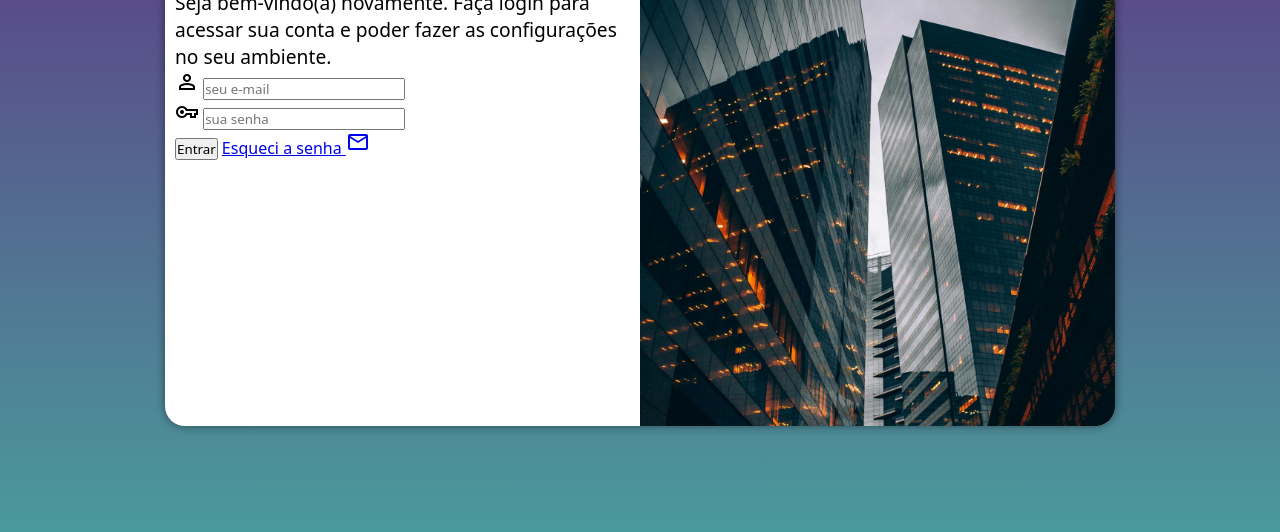
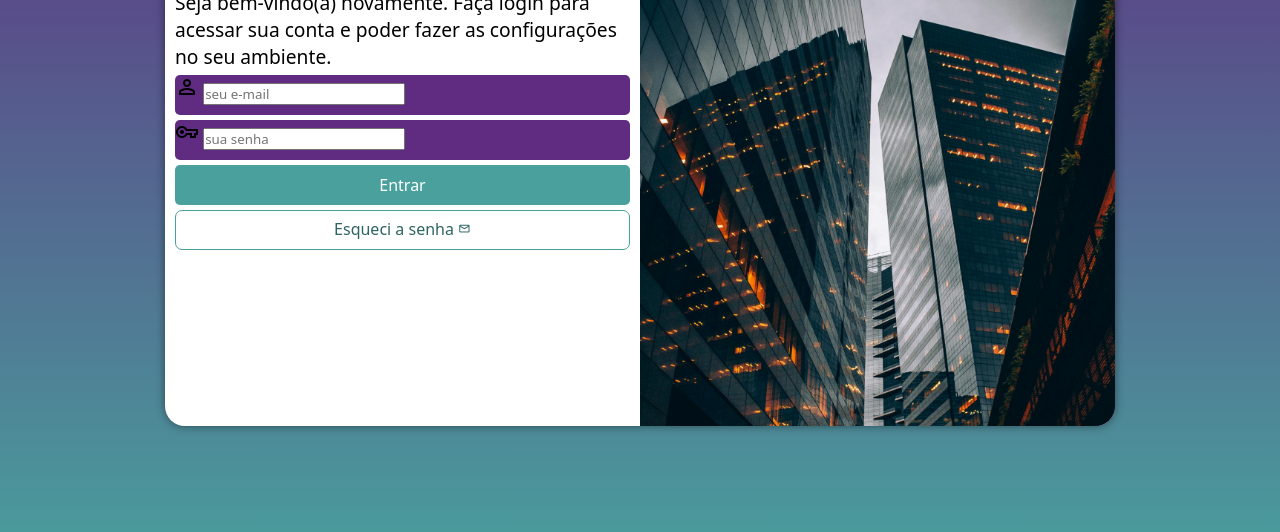
Before and after one commit to filipedosSantos11/projeto-login, a plain HTML site: page index.html in a window 1280 px wide. Shown: the part 224-756 px from the top of the page. Drawn offline with nearby package versions, Linux system fonts and the light colour scheme.

Commit message:
adicionei estilo ao formulário

```diff
--- a/estilos/style.css
+++ b/estilos/style.css
@@ -65,3 +65,51 @@ div#formulario > h1 {
 div#formulario > p {
     font-size: 0.8em;
 }
+
+form > div.campo {
+    background-color: #5f2c82;
+    width: 100%;
+    display: block;
+    height: 40px;
+    border-radius: 5px;
+    margin: 5px 0px;  /* cima e baixo fica 5 - esquerda e direita 0px */
+}
+
+form > input[type=submit] {
+    display: block;
+    font-size: 1em;
+    width: 100%; /* 100% do container */
+    height: 40px;
+    background-color: #49a09d;
+    color: white;
+    border: none;
+    border-radius: 5px;
+    cursor: pointer;
+}
+
+form > input[type=submit]:hover {
+    background-color: #2d6462;
+}
+
+form > a.botao {
+    display: block;
+    text-align: center;
+    font-size: 1em;
+    width: 100%;
+    height: 40px;
+    background-color: white;
+    color: #2d6462;
+    border: 1px solid #49a09d;
+    text-decoration: none;
+    border-radius: 7px;
+    padding-top: 7px;
+    margin-top: 5px;
+}
+
+form > a.botao:hover {
+    background-color: #6cd3cf;
+}
+
+form > a.botao > span {
+    font-size: 0.8em;
+}
--- a/index.html
+++ b/index.html
@@ -27,7 +27,7 @@
                         <input type="password" name="senha" id="isenha" placeholder="sua senha" autocomplete="current-password" required minlength="8" maxlength="20"> <label for="isenha"></label>
                     </div>
                     <input type="submit" value="Entrar">
-                    <a href="esqueci.html"> Esqueci a senha <span class="material-symbols-outlined">mail</span></a>
+                    <a href="esqueci.html" class="botao"> Esqueci a senha <span class="material-symbols-outlined">mail</span></a>
                 </form>
             </div>
         </section>
```
